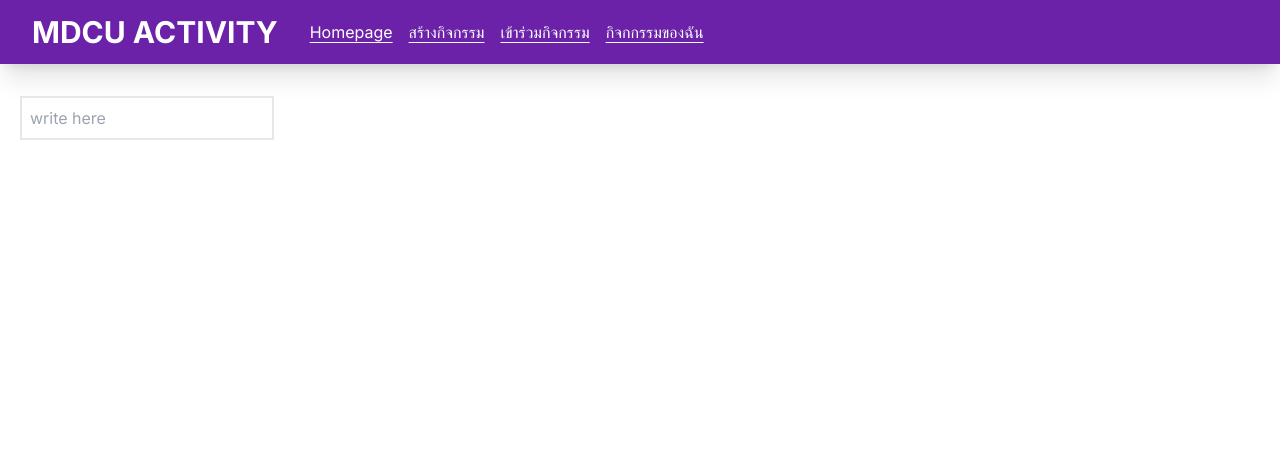
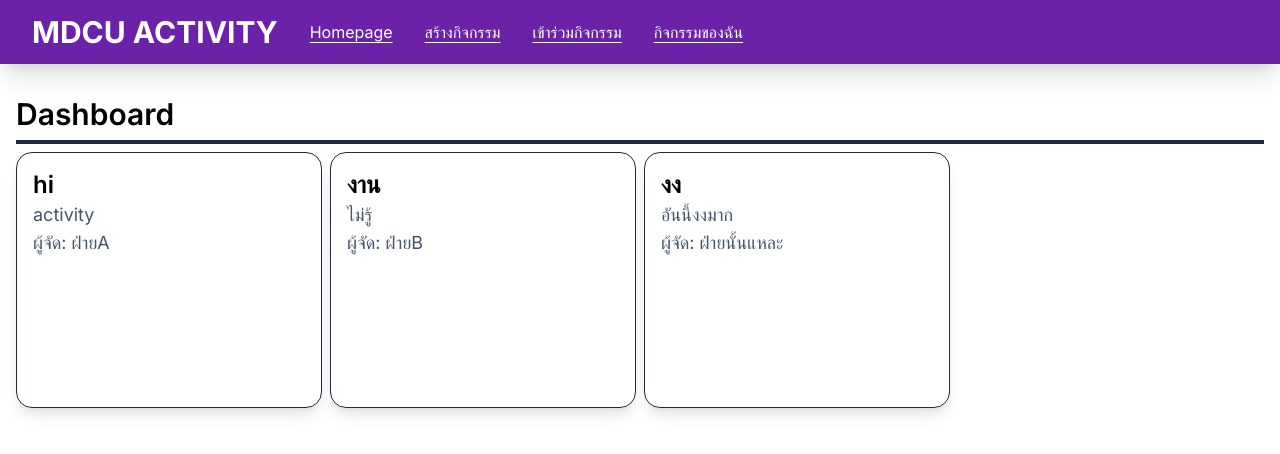
Before and after one commit to WW-co/MDCUActivity, a Next.js app: page / in a window 1280 px wide. Shown: the top 454 px of the page. Built offline with nearby package versions, Linux system fonts and the light colour scheme.

Commit message:
dashboard

```diff
--- /dev/null
+++ b/src/app/activity/[id]/page.tsx
@@ -0,0 +1,21 @@
+'use client'
+
+import { useState } from "react";
+
+interface Activity {
+    actID: string;
+    actName: string;
+    actDetail: string;
+    department: string;
+}
+
+export default function Page({ params }: { params: { id: string }}) {
+    const [activity, setActivity] = useState<Activity>();
+
+    return <div className="w-full flex justify-center">
+    <div className="w-2/3">
+      <h1 className="text-4xl font-bold">{params.id} {activity?.actID}</h1>
+      <h2 className="text-xl"> {activity?.actName}</h2>
+    </div>
+  </div>;
+}
--- a/src/components/ActivityList.tsx
+++ b/src/components/ActivityList.tsx
@@ -1,11 +1,65 @@
-function ActivityList() {
-    return(
-        <>
-            <input type="seach" placeholder="write here" className="border-2 ml-5 p-2" />
+'use client'
+
+import Link from 'next/link';
+import { useState } from "react";
+
+interface Activity {
+    actID: string;
+    actName: string;
+    actDetail: string;
+    department: string;
+}
+
+const baseActivities: Activity[] = [
+    {
+        actDetail: "activity",
+        actID: "1",
+        actName: "hi",
+        department: "ฝ่ายA"
+    },
+    {
+        actDetail: "ไม่รู้",
+        actID: "2",
+        actName: "งาน",
+        department: "ฝ่ายB"
+    },
+    {
+        actDetail: "อันนี้งงมาก",
+        actID: "3",
+        actName: "งง",
+        department: "ฝ่ายนั้นแหละ"
+    }
+]
+
+const ActivityList = () => {
+    const [activities, setActivities] = useState<Activity[]>(baseActivities);
+
+if (!activities) {
+    return <div>No data ค่ะ!!!</div>
+}
+
+return (
+    <div className="flex flex-col gap-2 px-4">
+      <h2 className="text-3xl font-semibold">Dashboard</h2>
+      <hr className="border-slate-800 border-2" />
+      <div className="grid grid-cols-4 gap-2">
+        {activities.map((activity) => {
+          return (
+            <Link href={`/activity/${activity.actID}`}>
+              <div className="size-full min-h-64 border border-slate-800 shadow-lg rounded-2xl p-4">
+                <h3 className="text-2xl font-semibold">{activity.actName}</h3>
+                <h4 className="text-lg text-slate-600">{activity.actDetail}</h4>
+                <h4 className="text-lg text-slate-600">ผู้จัด: {activity.department}</h4>
+              </div>
+              </Link>
+          );
+        })}
+      </div>
+    </div>
+  );
+};
 
 
-        </>
-    );
-}
+
 
 export default ActivityList;
--- a/src/components/Header.tsx
+++ b/src/components/Header.tsx
@@ -4,7 +4,7 @@ function Header() {
   return (
     <header className="bg-purple-800 text-white flex shadow-xl h-16 items-center px-8 gap-8 mb-8">
       <h1 className="font-bold text-3xl">MDCU ACTIVITY</h1>
-      <ul className="flex gap-4 text-md text-white">
+      <ul className="flex gap-8 text-md text-white">
         <li>
           <Link
             href="/"
@@ -34,7 +34,7 @@ function Header() {
             href="/myact"
             className="underline underline-offset-4 hover:no-underline"
           >
-            กิจกกรรมของฉัน
+            กิจกรรมของฉัน
           </Link>
         </li>
       </ul>
```
